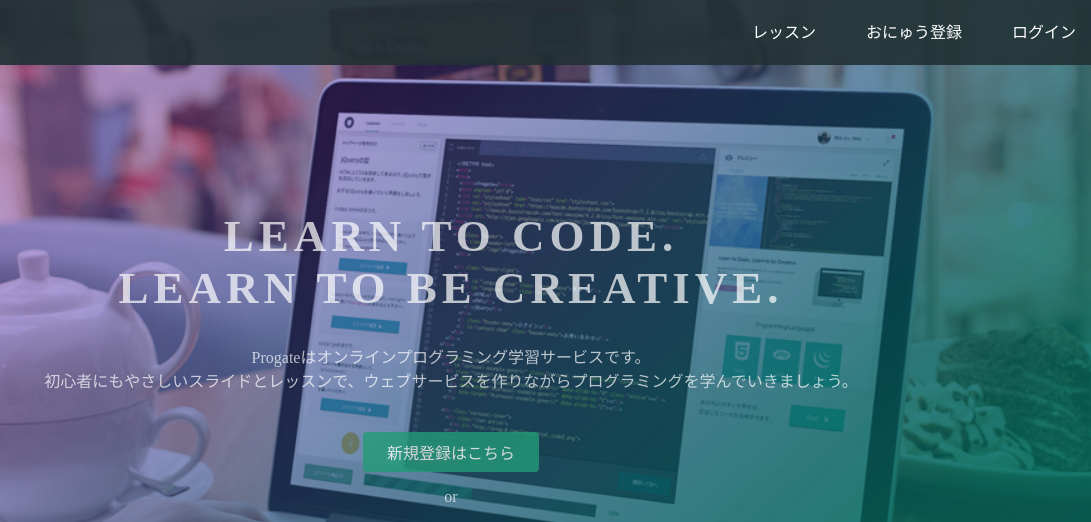
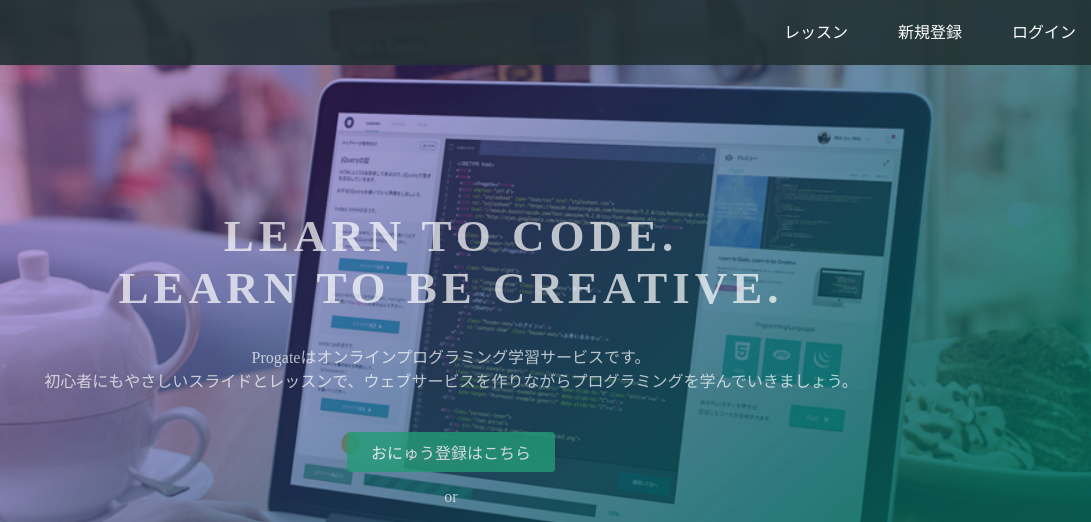
Before and after one commit to mohei3/mohei3, a plain HTML site: page index.html in a window 1280 px wide. Shown: the top 522 px of the page, 189-1280 px from the left. Drawn offline with Linux system fonts and the light colour scheme.

Commit message:
Update index.html

```diff
--- a/index.html
+++ b/index.html
@@ -16,7 +16,7 @@
       <span class="fa fa-bars menu-icon"></span>
       <div class="header-right">
         <a href="#">レッスン</a>
-        <a href="#">おにゅう登録</a>
+        <a href="#">新規登録</a>
         <a href="#" class="login">ログイン</a>
       </div>
     </div>
@@ -26,7 +26,7 @@
       <h1>LEARN TO CODE.<br>LEARN TO BE CREATIVE.</h1>
       <p>Progateはオンラインプログラミング学習サービスです。<br>初心者にもやさしいスライドとレッスンで、ウェブサービスを作りながらプログラミングを学んでいきましょう。</p>
       <div class="btn-wrapper">
-        <a href="#" class="btn signup">新規登録はこちら</a>
+        <a href="#" class="btn signup">おにゅう登録はこちら</a>
         <p>or</p>
         <a href="#" class="btn facebook"><span class="fa fa-facebook"></span>Facebookで登録</a>
         <a href="#" class="btn twitter"><span class="fa fa-twitter"></span>Twitterで登録</a>
```
